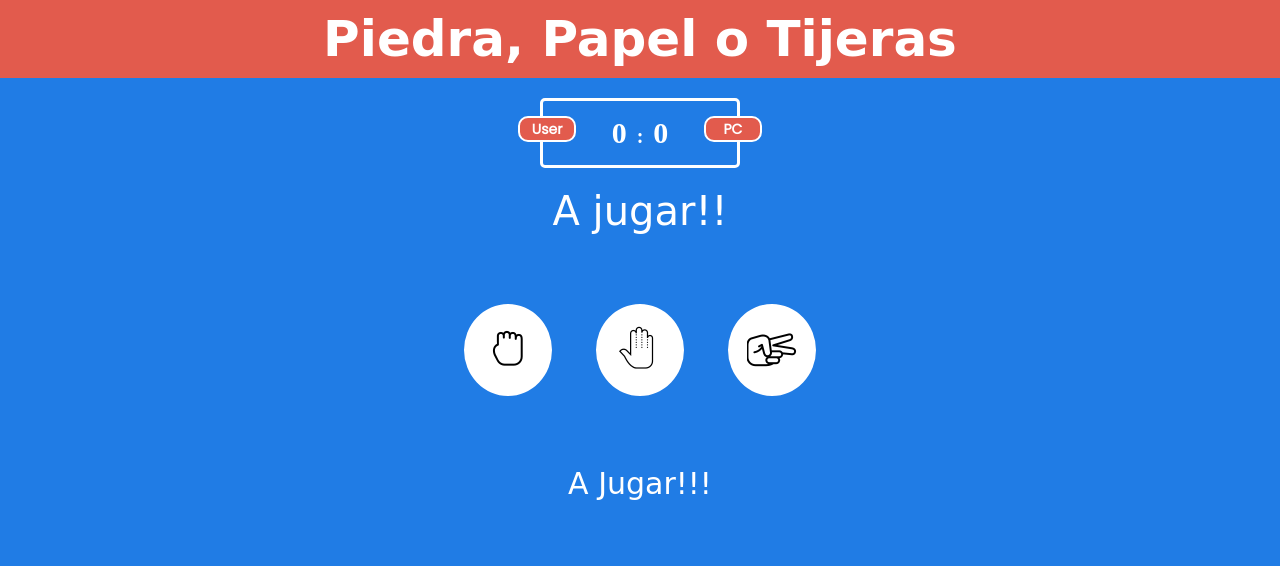
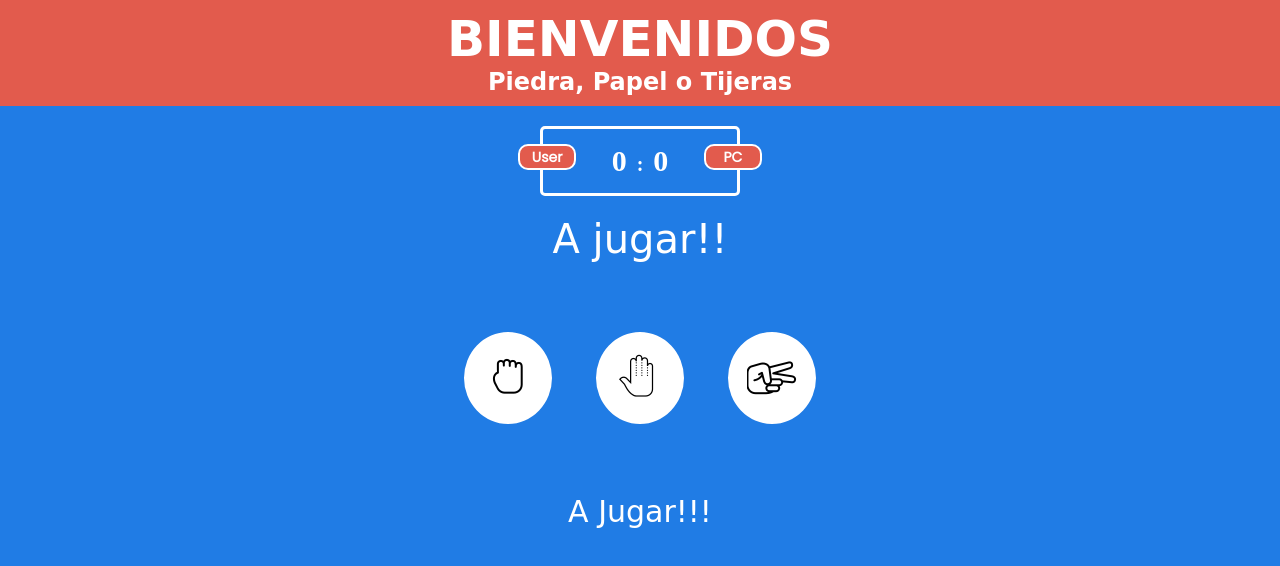
Before and after one commit to SEBASTIANJOYA/SISTEMASDISTRIBUIDOS, a plain HTML site: page index.html in a window 1280 px wide. Drawn offline with Linux system fonts and the light colour scheme; a web font is replaced by a local one.

Commit message:
Actualizar index.html

```diff
--- a/index.html
+++ b/index.html
@@ -11,7 +11,8 @@
   <body>
 
     <header align="center">
-      <h1>Piedra, Papel o Tijeras</h1>
+        <h1>BIENVENIDOS</h1>
+      <h2>Piedra, Papel o Tijeras</h2>
     </header>
 
     <div class="marcador">
```
